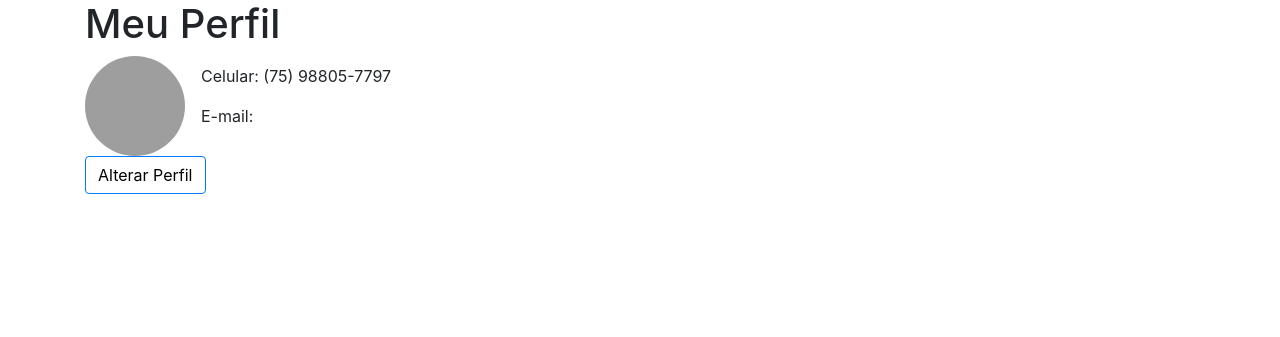
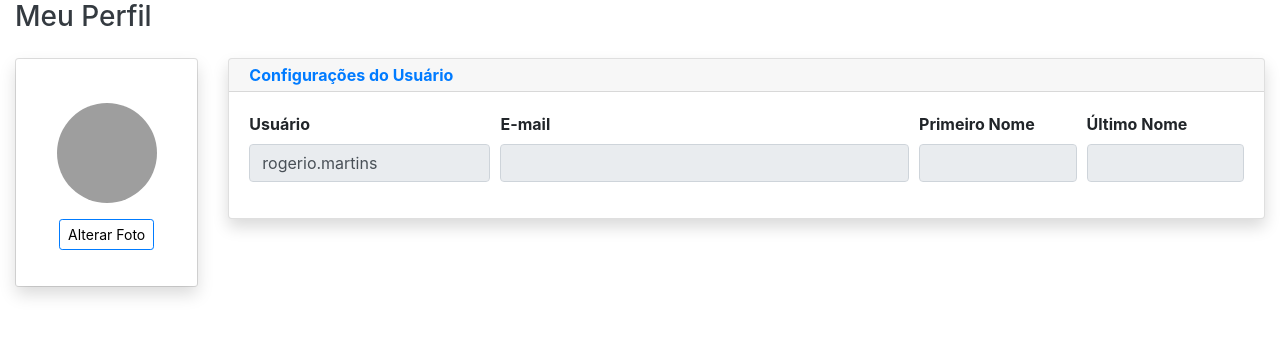
Before and after one commit to rogeriodelphi/todoapp, a Django app: page /contas/meu-perfil/ in a window 1280 px wide. Shown: the part 56-393 px from the top of the page. Run offline with Django 3.2, Linux system fonts and the light colour scheme; a user stored in the database is signed in; data comes from the database, SQL or seed files in the repository; some libraries are stand-ins or nearby versions; grey boxes are pictures that could not be loaded.

Commit message:
Refatorando o Perfil do Usuário

```diff
--- a/apps/accounts/templates/accounts/list_user_profile.html
+++ b/apps/accounts/templates/accounts/list_user_profile.html
@@ -9,26 +9,72 @@
 {% endblock title %}
 
 {% block content %}
-    <div class="container">
-        <div class="row">
-            <div class="col-md-12">
-            <h1>Meu Perfil</h1>
-
-            {% if profile %}
-                <div class="media">
-                    <img src="{{ profile.photo.url }}" class="align-self-start mr-3 rounded-circle" alt="..." width="100" height="100">
-                    <div class="media-body">
-                        <h5 class="mt-0">{{ profile.user.get_full_name }}</h5>
-                        <p>Celular: {{ profile.cel_phone }}</p>
-                        <p>E-mail: {{ profile.user.email }}</p>
+        <div class="container-fluid">
+            <h3 class="text-dark mb-4">Meu Perfil</h3>
+            <div class="row mb-3">
+                {% if profile %}
+                <div class="col-lg-2">
+                    <div class="card mb-3">
+                        <div class="card-body text-center shadow"><img class="rounded-circle mb-3 mt-4" src="{{ profile.photo.url }}" width="100" height="100">
+                            <div class="mb-3"><button class="btn btn-primary btn-sm" type="button">Alterar Foto</button></div>
+                        </div>
                     </div>
                 </div>
-                <a href="{% url 'accounts:change_user_profile' user.username %}" class="btn btn-primary">Alterar Perfil</a>
-            {% else %}
-                <h2>Você ainda não criou um perfil.</h2>
-                <a href="{% url 'accounts:add_user_profile' %}" class="btn btn-primary">Criar Perfil</a>
-            {% endif %}
+                <div class="col-lg-10">
+                    <div class="row">
+                        <div class="col">
+                            <div class="card shadow mb-3">
+                                <div class="card-header py-1">
+                                    <p class="text-primary m-0 font-weight-bold">Configurações do Usuário</p>
+                                </div>
+                                <div class="card-body">
+                                    <form>
+                                        <div class="form-row">
+                                            <div class="col-md-3">
+                                                <div class="form-group"><label for="username"><strong>Usuário</strong></label><input readonly class="form-control" type="text" value="{{ user.username }}" name="username"></div>
+                                            </div>
+                                            <div class="col-md-5">
+                                                <div class="form-group"><label for="email"><strong>E-mail</strong></label><input readonly class="form-control" type="email" value="{{ profile.user.email }}" name="email"></div>
+                                            </div>
+                                            <div class="col-md-2">
+                                                <div class="form-group"><label for="first_name"><strong>Primeiro Nome</strong></label><input readonly class="form-control" type="text" value="{{ user.first_name }}" name="first_name"></div>
+                                            </div>
+                                            <div class="col-md-2">
+                                                <div class="form-group"><label for="last_name"><strong>Último Nome</strong></label><input readonly class="form-control" type="text" value="{{ user.last_name }}" name="last_name"></div>
+                                            </div>
+                                        </div>
+                                    </form>
+                                </div>
+                            </div>
+                        </div>
+                    </div>
+                </div>
+                {% else %}
+                    <h2>Você ainda não criou um perfil.</h2>
+                    <a href="{% url 'accounts:add_user_profile' %}" class="btn btn-primary">Criar Perfil</a>
+                {% endif %}
             </div>
         </div>
-    </div>
+{#    <div class="container-fluid">#}
+{#        <div class="row">#}
+{#            <div class="col-md-12">#}
+{#            <h1>Meu Perfil</h1>#}
+{##}
+{#            {% if profile %}#}
+{#                <div class="media">#}
+{#                    <img src="{{ profile.photo.url }}" class="align-self-start mr-3 rounded-circle" alt="..." width="100" height="100">#}
+{#                    <div class="media-body">#}
+{#                        <h5 class="mt-0">{{ profile.user.get_full_name }}</h5>#}
+{#                        <p>Celular: {{ profile.cel_phone }}</p>#}
+{#                        <p>E-mail: {{ profile.user.email }}</p>#}
+{#                    </div>#}
+{#                </div>#}
+{#                <a href="{% url 'accounts:change_user_profile' user.username %}" class="btn btn-primary">Alterar Perfil</a>#}
+{#            {% else %}#}
+{#                <h2>Você ainda não criou um perfil.</h2>#}
+{#                <a href="{% url 'accounts:add_user_profile' %}" class="btn btn-primary">Criar Perfil</a>#}
+{#            {% endif %}#}
+{#            </div>#}
+{#        </div>#}
+
 {% endblock content %}
--- a/apps/tasks/models.py
+++ b/apps/tasks/models.py
@@ -49,13 +49,14 @@ class Task(models.Model):
     @property
     def get_html_url(self):
         url = reverse('tasks:task-detail', args=(self.id,))
+        print(url)
         return f'<a href="{url}"> {self.title} </a>'
 
     class Meta:
         db_table = 'Task'
         verbose_name = 'Tarefa'
         verbose_name_plural = 'Tarefas'
-        ordering = ['id']
+        ordering = ['-start_time']
 
     def __str__(self):
         return self.title
```
